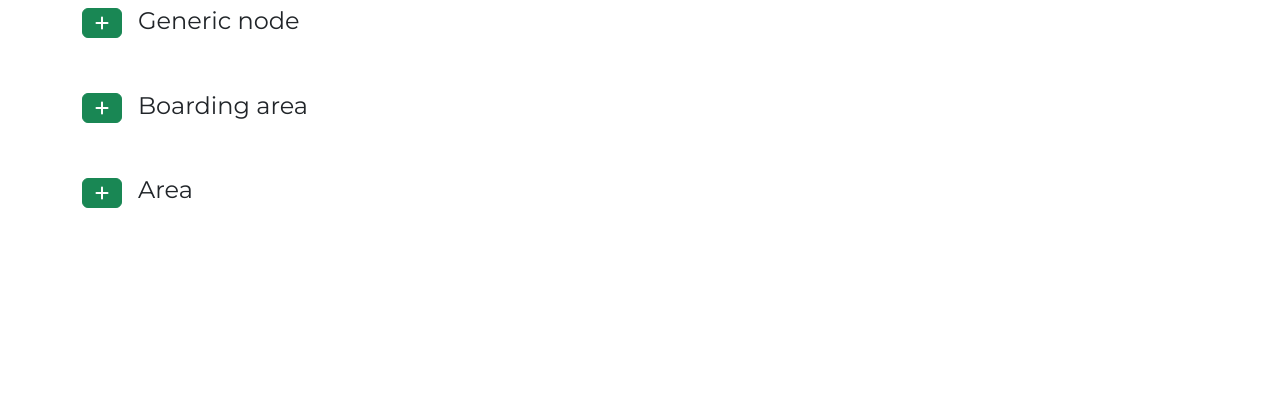
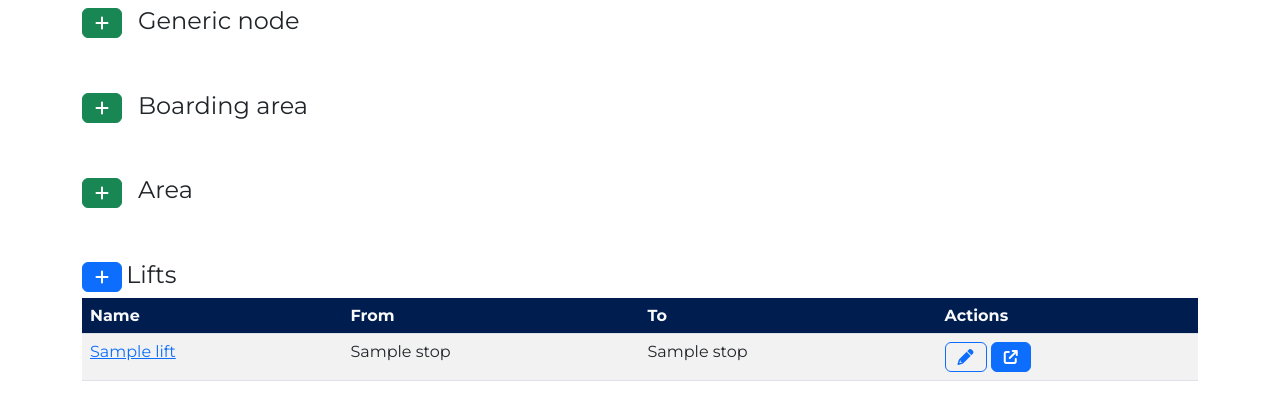
Before and after one commit to infofactory/voxpop, a Django app: page /stops/1/ in a window 1280 px wide. Shown: the part 260-680 px from the top of the page. Run offline with Django 4.2, Linux system fonts and the light colour scheme; tables that the repository leaves empty hold one stand-in row (values such as "Sample post").

Commit message:
lift model added types

```diff
--- a/src/lisbona/templates/base.html
+++ b/src/lisbona/templates/base.html
@@ -15,7 +15,7 @@
     <link rel="stylesheet" href="https://cdnjs.cloudflare.com/ajax/libs/font-awesome/6.2.1/css/all.min.css"
         integrity="sha512-MV7K8+y+gLIBoVD59lQIYicR65iaqukzvf/nwasF0nqhPay5w/9lJmVM2hMDcnK1OnMGCdVK+iQrJ7lzPJQd1w=="
         crossorigin="anonymous" referrerpolicy="no-referrer" />
-    <title>{%block page_title%}Lisbona{%endblock%}</title>
+    <title>{%block page_title%}Voxpop{%endblock%}</title>
 </head>
 
 <body>
@@ -27,7 +27,7 @@
                     {% if station.parent_station %}
                     <a class="text-white" href="{% url 'station_detail' station.parent_station.pk %}"> &larr;
                         {{station.parent_station}}</a>
-                    {% else %}
+                    {% else%}
                     <a href="{% url 'home' %}" class="text-light"> Stations list</a>
                     {% endif %}
                 </div>
--- a/src/lisbona/urls.py
+++ b/src/lisbona/urls.py
@@ -24,4 +24,7 @@ urlpatterns = [
     path('stops/<int:parent>/add/', views.station_edit, name="station_add_child"),
     path('stops/<int:id>/edit/', views.station_edit, name="station_edit"),
     path('stops/add/', views.station_edit, name="station_add"),
+    path('stops/lifts/<int:id>/', views.lift_detail, name="lift_detail"),
+    path('stops/<int:parent>/lift/add', views.lift_edit, name="lift_add"),
+    path('stops/lifts/<int:id>/edit', views.lift_edit, name="lift_edit"),
 ]
--- a/src/stations/admin.py
+++ b/src/stations/admin.py
@@ -4,9 +4,9 @@ from .models import *
 
 admin.site.register(Stop)
 admin.site.register(Lift)
-admin.site.register(Stairlift)
-admin.site.register(Stair)
-admin.site.register(Escalator)
+# admin.site.register(Stairlift)
+# admin.site.register(Stair)
+# admin.site.register(Escalator)
 admin.site.register(RampRoutes)
 admin.site.register(RampLevelPath)
 admin.site.register(StepFreeInterchangeInfo)
--- a/src/stations/models.py
+++ b/src/stations/models.py
@@ -56,10 +56,39 @@ class Stop(models.Model):
     def __str__(self) -> str:
         return self.name
 
+    @property
+    def ancestors(self):
+        ancestors = []
+        current = self
+        while current.parent_station:
+            ancestors.append(current.parent_station)
+            current = current.parent_station
+        return ancestors
+
     class Meta:
         ordering=('name',)
 
+
+
+
 class Lift(models.Model):
+    HANDRAIL = (
+        (0, 'no'),
+        (1, 'right'),
+        (2, 'left'),
+        (3, 'both'),
+    )
+
+    STEPS = ((0, 'No'), (1, 'tapis roulant'))
+
+    LIFT_TYPES = (
+        (0, 'Lift'),
+        (1, 'Stairlift'),
+        (0, 'Stair'),
+        (0, 'Escalator'),
+    )
+
+    lift_type = models.IntegerField(choices=LIFT_TYPES)
     stop_id = models.ForeignKey(Stop, on_delete=models.CASCADE, related_name="lifts")
     name = models.CharField(max_length=100)
     friendly_name = models.CharField(max_length=100, blank=True, null=True)
@@ -67,39 +96,50 @@ class Lift(models.Model):
     intermediate_areas = models.ForeignKey(Stop, on_delete=models.CASCADE, blank=True, null=True, related_name='+')
     intermediate_areas_two = models.ForeignKey(Stop, on_delete=models.CASCADE, blank=True, null=True, related_name='+')
     to_areas = models.ForeignKey(Stop, on_delete=models.CASCADE)
-    lift_width = models.FloatField()
-    lift_heigth = models.FloatField()
+    lift_width = models.FloatField()    #solo per lift
+    lift_heigth = models.FloatField()   #solo per lift
     visually_impaired_ok = models.BooleanField(default=False)
+    assistance_requested = models.BooleanField(default=False) #solo per stairlift
+    number_of_steps = models.PositiveIntegerField(default=1)    #solo per stair
+    steps_height = models.FloatField()                          #solo per stair
+    handrail = models.IntegerField(choices=HANDRAIL, default=0) #solo per stair
+    handrail_height = models.FloatField(default=False)                       #solo per stair
+    steps = models.IntegerField(choices=STEPS, default=0)       #solo per escalator
     lift_notes = models.TextField(blank=True, null=True)
+
+    # @property
+    # def ancestor(self):
+    #     anestors = []
+    #     current = self
 
     def __str__(self) -> str:
         return self.name
 
-class Stairlift(models.Model):
-    stop_id = models.ForeignKey(Stop, on_delete=models.CASCADE, related_name='Stairlifts')
-    name = models.CharField(max_length=100)
-    friendly_name = models.CharField(max_length=100, blank=True, null=True)
-    from_areas = models.ForeignKey(Stop, on_delete=models.CASCADE, related_name='+')
-    to_areas = models.ForeignKey(Stop, on_delete=models.CASCADE, related_name='+')
-    assistance_requested = models.BooleanField(default=False)
+# class Stairlift(models.Model):
+#     stop_id = models.ForeignKey(Stop, on_delete=models.CASCADE, related_name='Stairlifts')
+#     name = models.CharField(max_length=100)
+#     friendly_name = models.CharField(max_length=100, blank=True, null=True)
+#     from_areas = models.ForeignKey(Stop, on_delete=models.CASCADE, related_name='+')
+#     to_areas = models.ForeignKey(Stop, on_delete=models.CASCADE, related_name='+')
+#     assistance_requested = models.BooleanField(default=False)
 
-    def __str__(self) -> str:
-        return self.name
+#     def __str__(self) -> str:
+#         return self.name
 
-class Stair(Stairlift):
-    HANDRAIL = (
-        (0, 'no'),
-        (1, 'right'),
-        (2, 'left'),
-        (3, 'both'),
-    )
+# class Stair(Stairlift):
+#     HANDRAIL = (
+#         (0, 'no'),
+#         (1, 'right'),
+#         (2, 'left'),
+#         (3, 'both'),
+#     )
 
-    number_of_steps = models.PositiveIntegerField(default=1)
-    steps_height = models.FloatField()
-    handrail = models.IntegerField(choices=HANDRAIL, default=0)
-    handrail_height = models.FloatField()
+#     number_of_steps = models.PositiveIntegerField(default=1)
+#     steps_height = models.FloatField()
+#     handrail = models.IntegerField(choices=HANDRAIL, default=0)
+#     handrail_height = models.FloatField()
 
-class Escalator(Stairlift):
+# class Escalator(Stairlift):
     STEPS = ((0, 'No'), (1, 'tapis roulant'))
 
     steps = models.IntegerField(choices=STEPS, default=0)
--- a/src/stations/templates/stations/detail.html
+++ b/src/stations/templates/stations/detail.html
@@ -4,6 +4,9 @@
 {%block content%}
 <!-- <h4><a href="{% url 'station_edit' station.pk %}">Modifica</a>    {{station}}</h4> -->
 
+{% for item in station.ancestors reversed %}
+<a href="">{{item}}</a> ›
+{% endfor %}
 
 <div class="row justify-content-between py-4">
     <div class="col d-flex align-items-center">
@@ -44,7 +47,13 @@
                 <td>
                     <a href="{% url 'station_detail' item.pk %}">{{ item }}</a>
                 </td>
-                <td></td>
+                <td>
+                    <a class="btn btn-outline-primary me-1" href="{% url 'station_detail' item.pk %}">
+                        <i class="fa-solid fa-pencil"></i>
+                    <a class="btn btn-primary me-1" href="{% url 'station_edit' item.pk %}">
+                        <i class="fa-solid fa-arrow-up-right-from-square"></i>
+                    </a>
+                </td>
             </tr>
             {% endfor %}
         </tbody>
@@ -53,9 +62,59 @@
 </div>
 {% endfor %}
 
+<div class="mb-5">
+    <div>
+        <a class="btn btn-primary mb-1" href="{% url 'lift_add' station.pk %}">
+            <i class="fa-solid fa-plus"></i>
+        </a>
+        <h4 class="d-inline-block">Lifts</h4>
+    </div>
 
-
-
+    {%if station.lifts.all%}
+    <table class="table table-striped">
+        <thead class="text-light">
+            <tr>
+                <th>
+                    Name
+                </th>
+                <th>
+                    From
+                </th>
+                <th>
+                    To
+                </th>
+                <th>
+                    Actions
+                </th>
+            </tr>
+        </thead>
+        {% for lift in station.lifts.all %}
+        <tr>
+            <td>
+                <a href="{% url 'lift_detail' lift.id %}">
+                    {{lift}}
+                </a>
+            </td>
+            <td>
+                {{lift.from_areas}}
+            </td>
+            <td>
+                {{lift.to_areas}}
+            </td>
+            <td>
+                <!-- Creare edit url -->
+                <a class="btn btn-outline-primary" href="{% url 'lift_edit' lift.pk %}">
+                    <i class="fa-solid fa-pencil"></i>
+                </a>
+                <a class="btn btn-primary" href="{% url 'lift_detail' lift.pk %}">
+                    <i class="fa-solid fa-arrow-up-right-from-square"></i>
+                </a>
+            </td>
+        </tr>
+        {% endfor %}
+    </table>
+    {%endif%}
+</div>
 
 
 {%endblock content%}
--- a/src/stations/views.py
+++ b/src/stations/views.py
@@ -23,7 +23,6 @@ def station_detail(request, id):
     ]
 
 
-    print(locations)
 
     context = {'station':station, 'locations':locations}
     return render(request, 'stations/detail.html', context)
@@ -33,6 +32,7 @@ def station_edit(request, id=None, parent=None):
     from .forms import StopForm
     if id:
         station = Stop.objects.get(pk=id)
+        lifts = station.lifts
     elif parent:
         station = Stop(parent_station_id=parent)
         station.location_type = int(request.GET.get('loc_type'))
@@ -52,3 +52,30 @@ def station_edit(request, id=None, parent=None):
 
     context = {'station':station, 'form':form}
     return render(request, 'stations/edit.html', context)
+
+def lift_detail(request, id):
+    lift = Lift.objects.get(pk=id)
+
+    context= {'lift': lift}
+    return render(request, 'lifts/details.html', context)
+
+
+def lift_edit(request, id=None, parent=None):
+    from .forms import LiftForm
+    if id:
+        lift = Lift.objects.get(pk=id)
+    else:
+        lift = None
+    form = LiftForm(request.POST or None, instance=lift)
+
+    if request.POST:
+        if 'delete' in request.POST:
+            parent = lift.stop_id.pk
+            lift.delete()
+            return redirect(reverse('station_detail', args=[parent]))
+        if form.is_valid():
+            lift = form.save()
+            return redirect(reverse('lift_detail', args=[lift.pk]))
+
+    context={'form':form}
+    return render(request, 'lifts/edit.html',context)
```
Also changed, not shown: src/stations/forms.py (+63 -30 lines), src/stations/templates/lifts/details.html (added, +20 -0 lines), src/stations/templates/lifts/edit.html (added, +9 -0 lines), src/stations/migrations/0006_remove_stair_stairlift_ptr_and_more.py (added).
